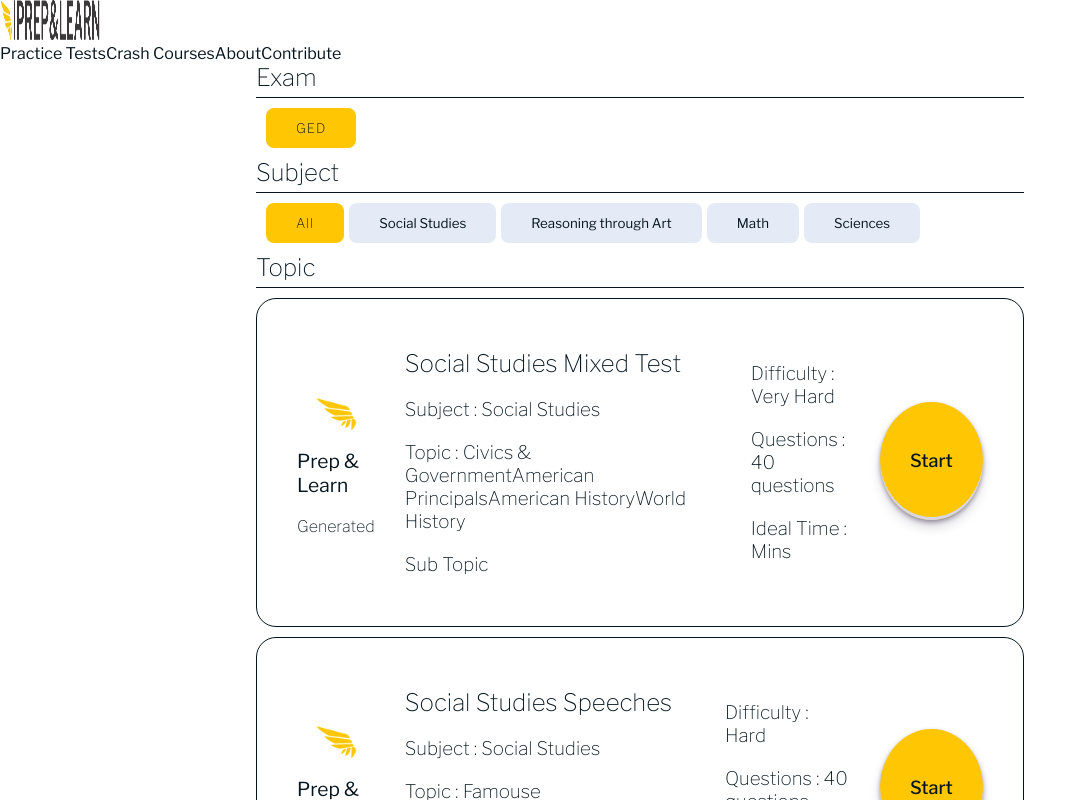
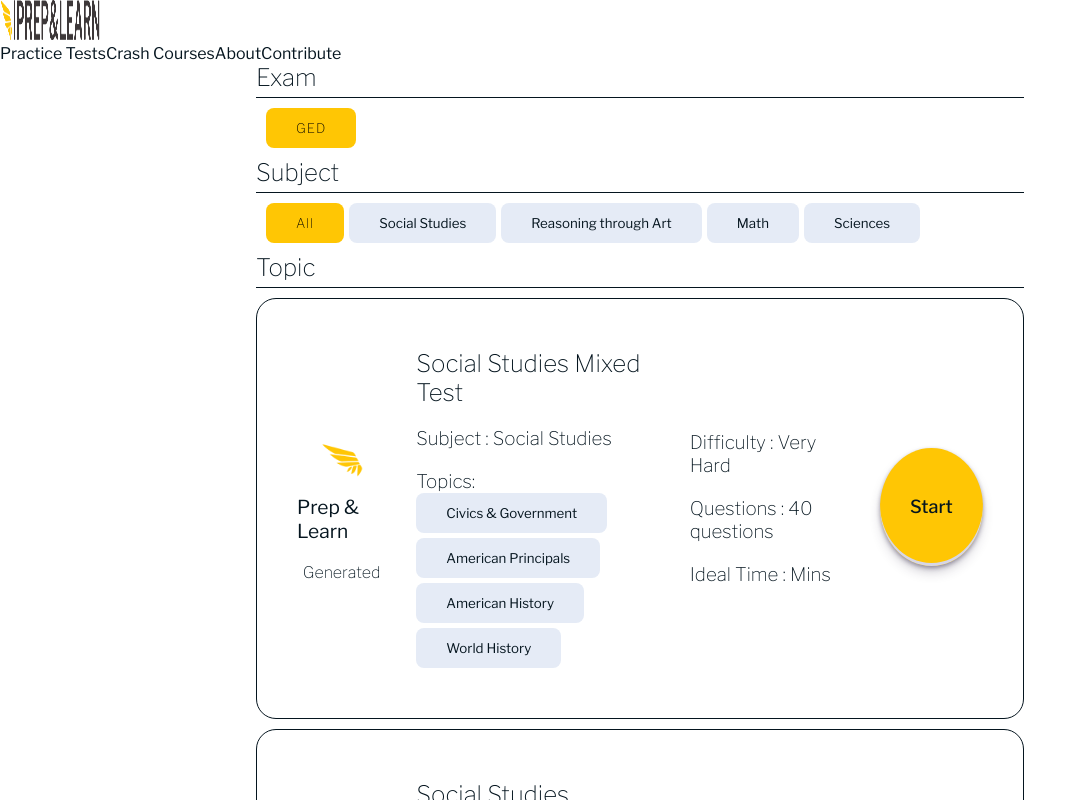
Before and after one commit to minkhaung-mkks/prep-learn, a Next.js app: page /practices in a window 1280 px wide. Shown: the top 800 px of the page, without its empty margins (0-1086 px from the left). Built offline with nearby package versions, Linux system fonts and the light colour scheme.

Commit message:
CSS fixes and made topics and subtopics to buttons that can be clicked

```diff
--- a/components/InfoCard.jsx
+++ b/components/InfoCard.jsx
@@ -17,7 +17,7 @@ const InfoCard = ({ index, quiz }) => {
                 <h4 className="quiz_type"> {quiz.source}</h4>
             </div>
 
-            <div className="quiz_info_box">
+            <div className="quiz_info_box quiz_long_box">
 
                 <div className="quiz_title_box">
 
@@ -25,9 +25,24 @@ const InfoCard = ({ index, quiz }) => {
 
                     <h3 className="quiz_subject">Subject : {quiz.subject}</h3>
 
-                    <h3 className="quiz_topic">Topic : {quiz.topic}</h3>
-                    {quiz.sub_topic !== "" &&
-                        <h3 className="quiz_topic">Sub Topic {quiz.sub_topic}</h3>
+                    <h3 className="quiz_topic">
+                        Topics:
+                        <div className="topics_box">
+                            {quiz.topic.map((topic, index) => (
+                                <button className='selector_btn' key={index}>{topic}</button>
+                            ))}
+                        </div>
+
+                    </h3>
+
+                    {quiz.sub_topic.length > 0 &&
+                        <h3 className="quiz_topic">Sub Topics:
+                            <div className="topics_box">
+                                {quiz.sub_topic.map((sub_topic, index) => (
+                                    <button className='selector_btn' key={index}>{sub_topic}</button>
+                                ))}
+                            </div>
+                        </h3>
                     }
                 </div>
 
```
